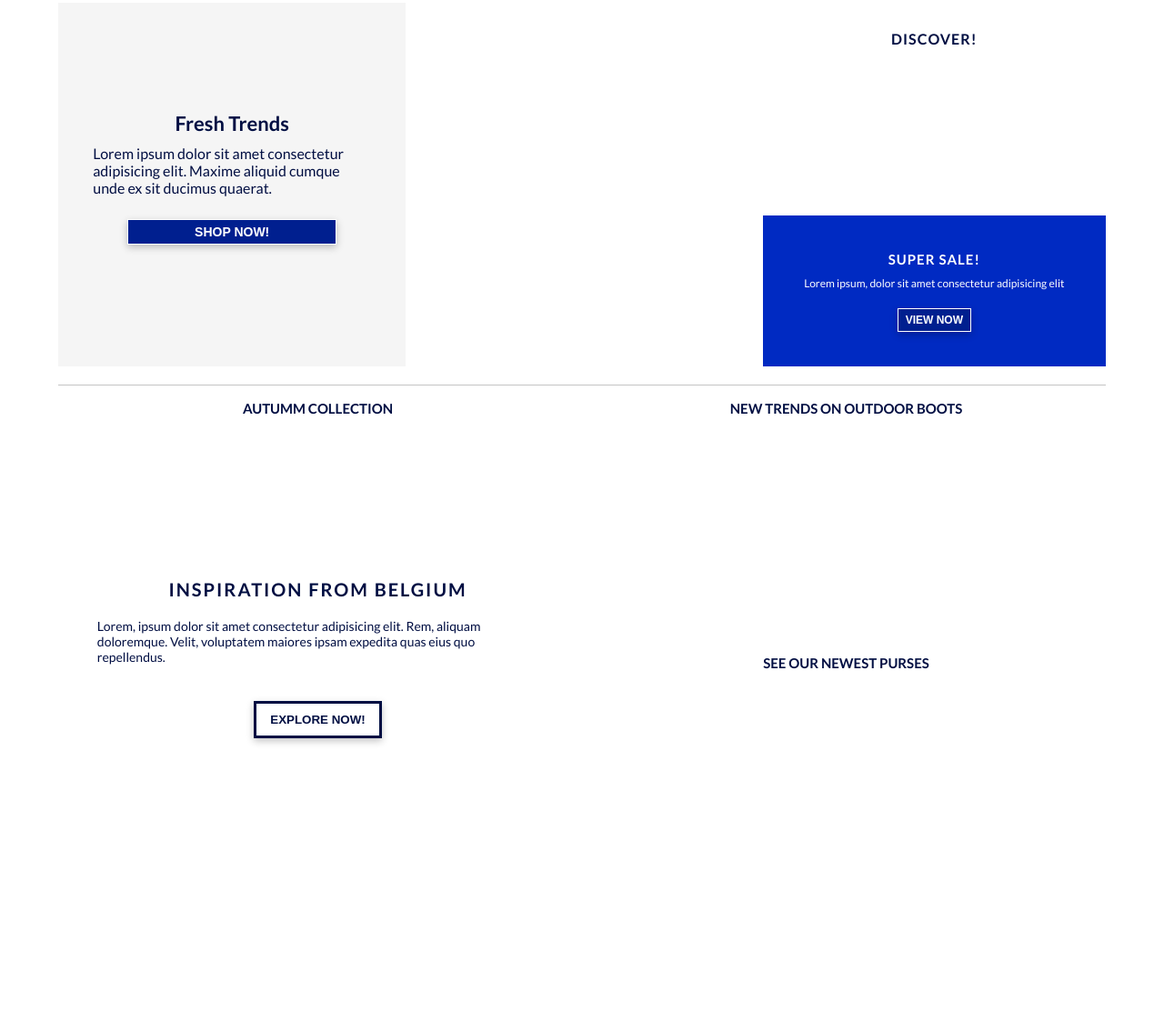
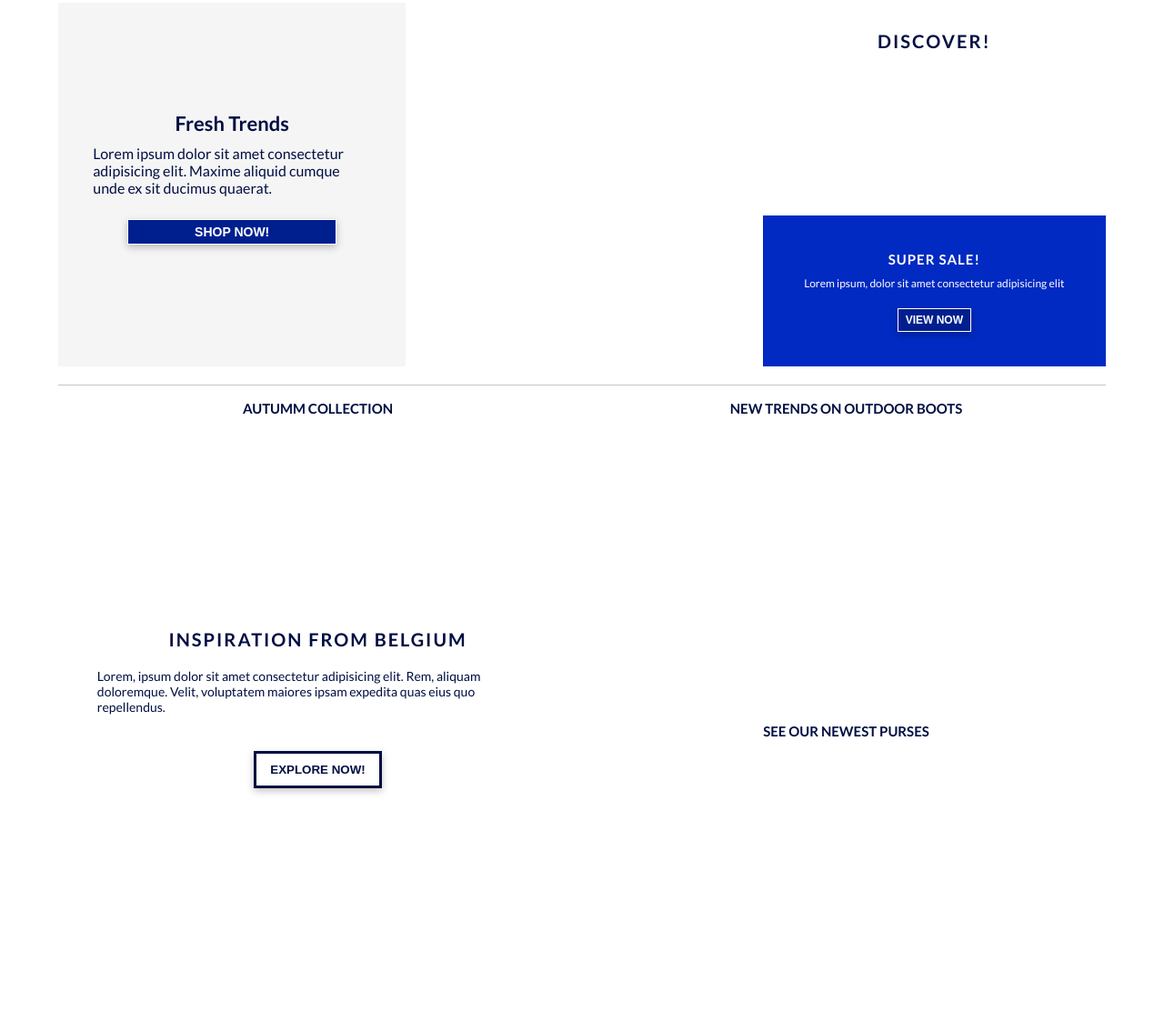
Before and after one commit to ccml7/Store_Simple_Layout, a plain HTML site: page index.html in a window 1280 px wide. Shown: the part 247-1370 px from the top of the page at 91% size. Before the commit the page ends 1221 px from the top, so only its background shows below. Drawn offline with Linux system fonts and the light colour scheme.

Commit message:
media queries sección 2 main OK

```diff
--- a/css/laptop.css
+++ b/css/laptop.css
@@ -13,3 +13,8 @@
     margin-right: 10px;
     font-size: 1.2rem;
 }
+
+.news__promo h3 {
+    font-size: 2rem;
+    letter-spacing: 2px;
+}
--- a/css/style.css
+++ b/css/style.css
@@ -341,7 +341,7 @@ main {
 
 .products__container {
     display: grid;
-    grid-template-columns: repeat(6, 1fr);
+    grid-template-columns: repeat(8, 1fr);
     grid-template-rows: repeat(8, 1fr);
     margin-top: 20px;
     gap: 10px;
@@ -349,17 +349,17 @@ main {
 }
 
 .products__explore {
-    grid-column: 1 / 7;
+    grid-column: 1 / 9;
     grid-row: 1 / 5;
 }
 
 .products__update {
-    grid-column: 1 / 7;
+    grid-column: 1 / 9;
     grid-row: 5 / 7;
 }
 
 .products__purse {
-    grid-column: 1 / 7;
+    grid-column: 1 / 9;
     grid-row: 7 / 9;
 }
 
--- a/css/tablet.css
+++ b/css/tablet.css
@@ -71,17 +71,33 @@
     width: 80%;
 }
 
+.products__container {
+    height: 700px;
+}
+
 .products__explore {
-    grid-column: 1 / 4;
+    grid-column: 1 / 5;
     grid-row: 1 / 9;
 }
 
+.products__explore--info {
+    height: 610px;
+}
+
 .products__update {
-    grid-column: 4 / 7;
+    grid-column: 5 / 9;
     grid-row: 1 / 5;
 }
 
+.products__update--info {
+    height: 300px;
+}
+
 .products__purse {
-    grid-column: 4 / 7;
+    grid-column: 5 / 9;
     grid-row: 5 / 9;
 }
+
+.products__purse--info {
+    height: 255px;
+}
```
